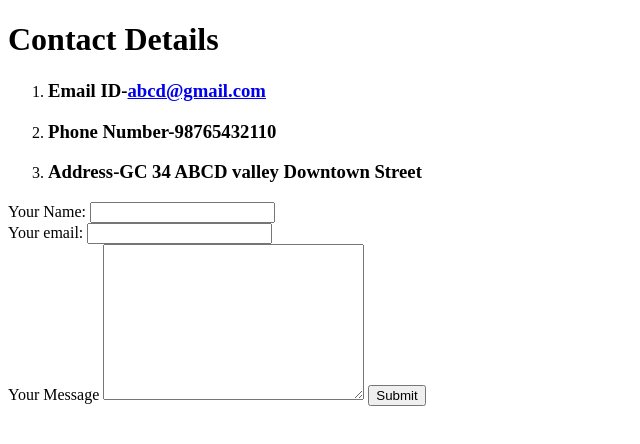
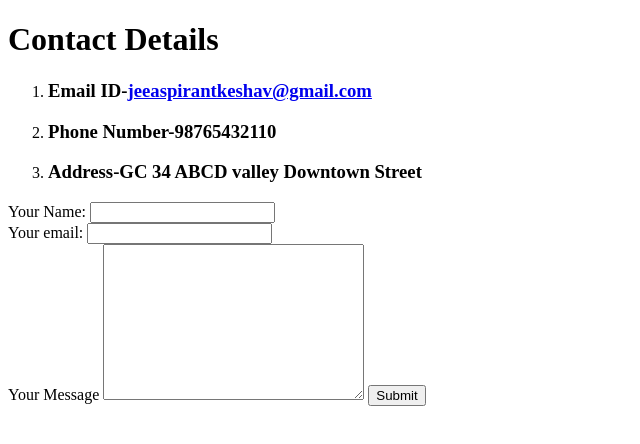
Before and after one commit to Keshav1702/CV, a plain HTML site: page Contact Details.html in a window 1280 px wide. Shown: the whole page, without its empty margins (0-640 px from the left). Drawn offline with Linux system fonts and the light colour scheme.

Commit message:
Update Contact Details.html

```diff
--- a/Contact Details.html
+++ b/Contact Details.html
@@ -9,7 +9,7 @@
 <body><p>
     <h1>Contact Details</h1>
     <ol>
-    <li><h3>Email ID-<a href="jeeaspirantkeshav@gmail.com">abcd@gmail.com </a></li>
+    <li><h3>Email ID-<a href="jeeaspirantkeshav@gmail.com">jeeaspirantkeshav@gmail.com </a></li>
     <li><h3>Phone Number-98765432110 </li>
     <li><h3>Address-GC 34 ABCD valley Downtown Street </li></ol></p>
         <form class="" action="mailto:jeeaspirantkeshav@gmail.com" method="post" enctype="text/plain">
```
